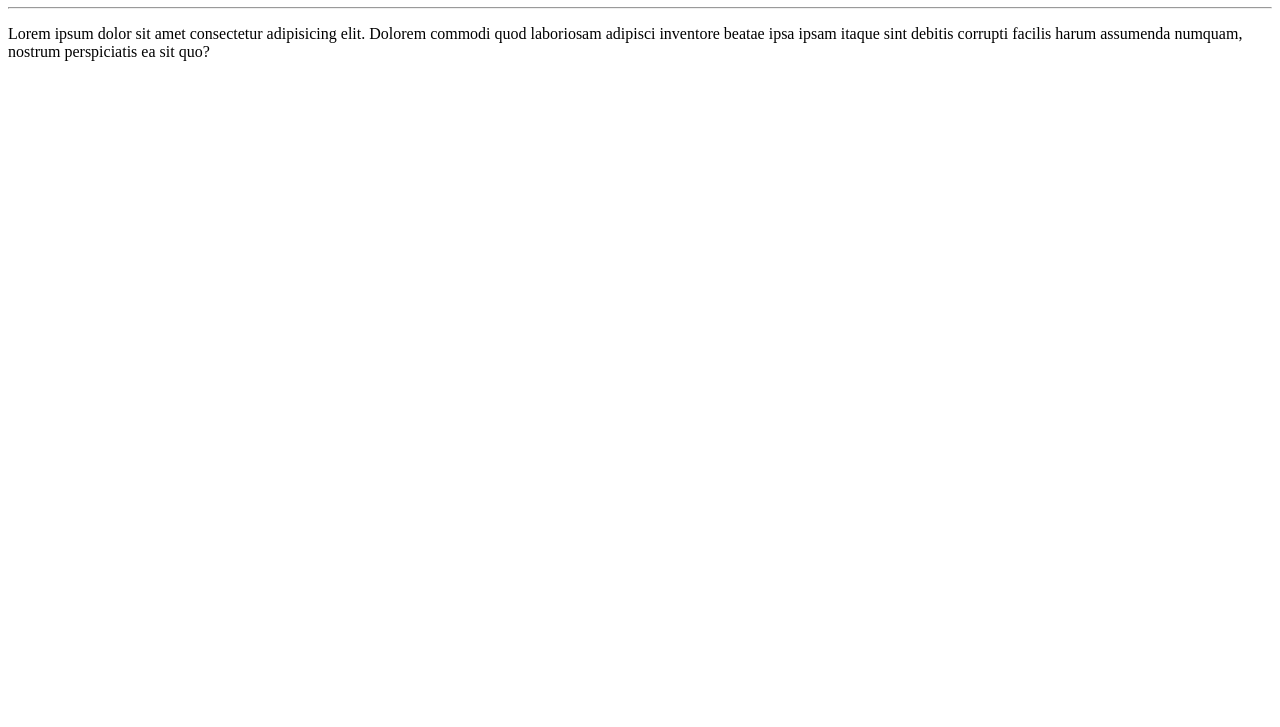
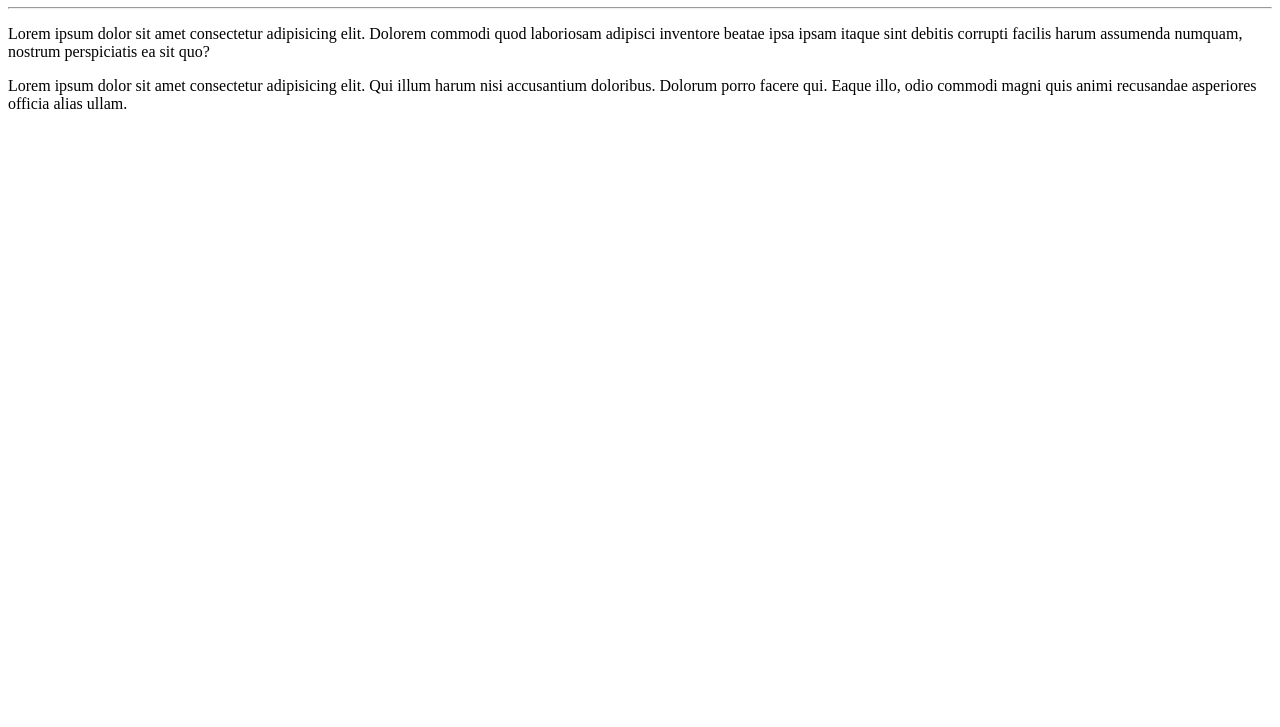
Before and after one commit to Mario100i/Ola-Mundo, a plain HTML site: page site-exemplo/index.html in a window 1280 px wide. Shown: the part 73-800 px from the top of the page. Drawn offline with Linux system fonts and the light colour scheme.

Commit message:
adicionei um páragrafo

```diff
--- a/site-exemplo/index.html
+++ b/site-exemplo/index.html
@@ -10,5 +10,6 @@
     <h1>Olá, Mundo</h1>
     <hr>
     <p>Lorem ipsum dolor sit amet consectetur adipisicing elit. Dolorem commodi quod laboriosam adipisci inventore beatae ipsa ipsam itaque sint debitis corrupti facilis harum assumenda numquam, nostrum perspiciatis ea sit quo?</p>
+    <p>Lorem ipsum dolor sit amet consectetur adipisicing elit. Qui illum harum nisi accusantium doloribus. Dolorum porro facere qui. Eaque illo, odio commodi magni quis animi recusandae asperiores officia alias ullam.</p>
 </body>
 </html>
```
